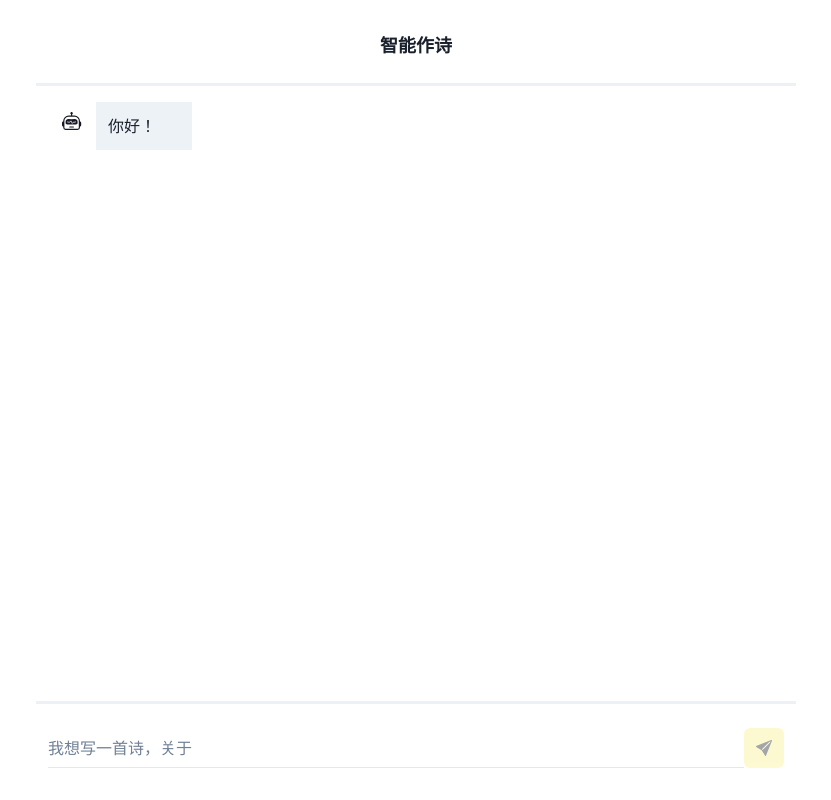
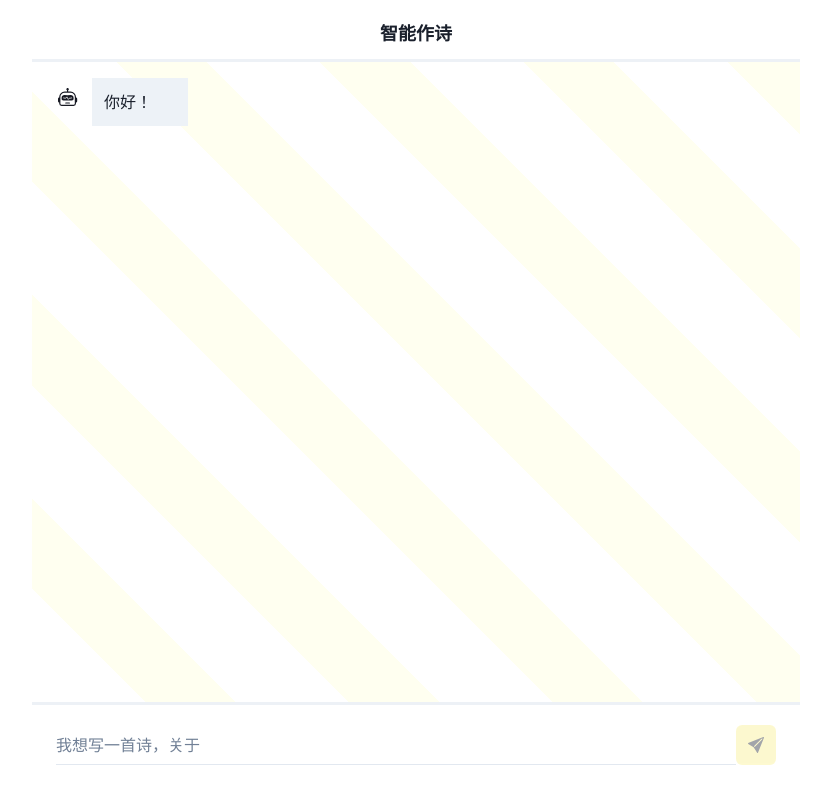
Before and after one commit to doge2x/baidu-poem, a Next.js app: page / in a window 1280 px wide. Shown: the whole page, without its empty margins (224-1055 px from the left). Built offline with nearby package versions, Linux system fonts and the light colour scheme.

Commit message:
refactor(ui): 增加一个简单的背景图案

```diff
--- a/components/Chat.tsx
+++ b/components/Chat.tsx
@@ -35,7 +35,7 @@
 
   return (
     <Flex w="100%" h="100vh" justify="center" align="center">
-      <Flex w={["100%", "100%", "60%"]} h="100%" px="1" py="5" flexDir="column">
+      <Flex w={["100%", "100%", "60%"]} h="100%" flexDir="column">
         <Header />
         <Divider />
         <Messages msgs={messages} />
--- a/components/Divider.tsx
+++ b/components/Divider.tsx
@@ -2,7 +2,5 @@
 import { Divider as ChakraDivider } from "@chakra-ui/react";
 
 export const Divider = () => {
-  return (
-    <ChakraDivider w="100%" borderBottomWidth="3px" color="black" mt="5" />
-  );
+  return <ChakraDivider w="100%" borderBottomWidth="3px" color="black" />;
 };
--- a/components/Footer.tsx
+++ b/components/Footer.tsx
@@ -17,7 +17,7 @@
   };
 
   return (
-    <Flex w="100%" mt="5" p="3" pt="1">
+    <Flex w="100%" mt="2" p="3" px="6">
       <Input
         variant="flushed"
         colorScheme="yellow"
--- a/components/Header.tsx
+++ b/components/Header.tsx
@@ -2,7 +2,7 @@
 
 export const Header = () => {
   return (
-    <Flex w="100%" p="3" pb="1" justify="center">
+    <Flex w="100%" p="3" mt="2" justify="center">
       <Text fontSize="lg" fontWeight="bold">
         智能作诗
       </Text>
--- a/components/Messages.tsx
+++ b/components/Messages.tsx
@@ -43,7 +43,7 @@
         setLines(data.poem[0].content.split("\t"));
       }
     });
-  });
+  }, [keyword]);
 
   if (!lines) {
     return (
@@ -81,7 +81,18 @@
 
 export const Messages = ({ msgs }: { msgs: Message[] }) => {
   return (
-    <Flex w="100%" h="80%" overflowY="scroll" flexDirection="column" p="3">
+    <Flex
+      w="100%"
+      h="80%"
+      p="3"
+      overflowY="scroll"
+      flexDirection="column"
+      bg="repeating-linear-gradient(
+          45deg,
+          transparent 0 5rem,
+          var(--chakra-colors-yellow-50) 5rem 9rem
+        )"
+    >
       {msgs.map((item, id) => {
         return <Message key={id} msg={item} />;
       })}
```
Also changed, not shown: 1 other file (tests, documents, lock files or other folders).
